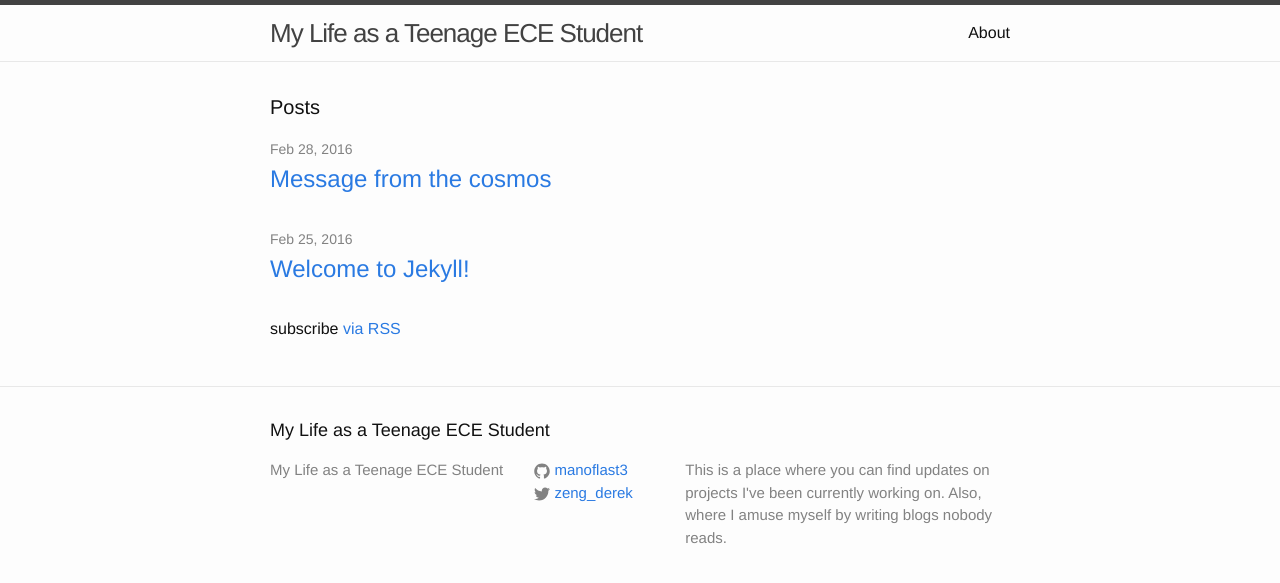
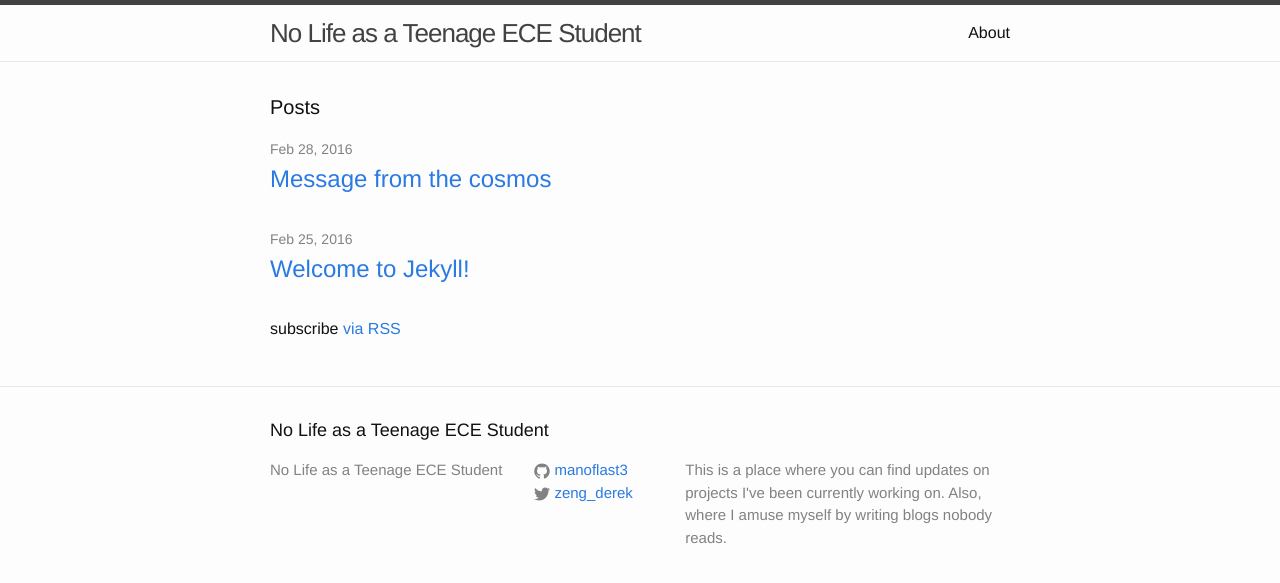
Before and after one commit to Manoflast3/manoflast3.github.io, a Jekyll site: the page built from index.html, in a window 1280 px wide. Shown: the top 583 px of the page. Built offline with Jekyll 4.4.1, drawn with Linux system fonts in a browser that asks for light colours.

```diff
--- a/_config.yml
+++ b/_config.yml
@@ -6,7 +6,7 @@
 # 'jekyll serve'. If you change this file, please restart the server process.
 
 # Site settings
-title: My Life as a Teenage ECE Student
+title: No Life as a Teenage ECE Student
 mail: zengzhuoxi@gmail.com
 description: > # this means to ignore newlines until "baseurl:"
         This is a place where you can find updates on projects
```
